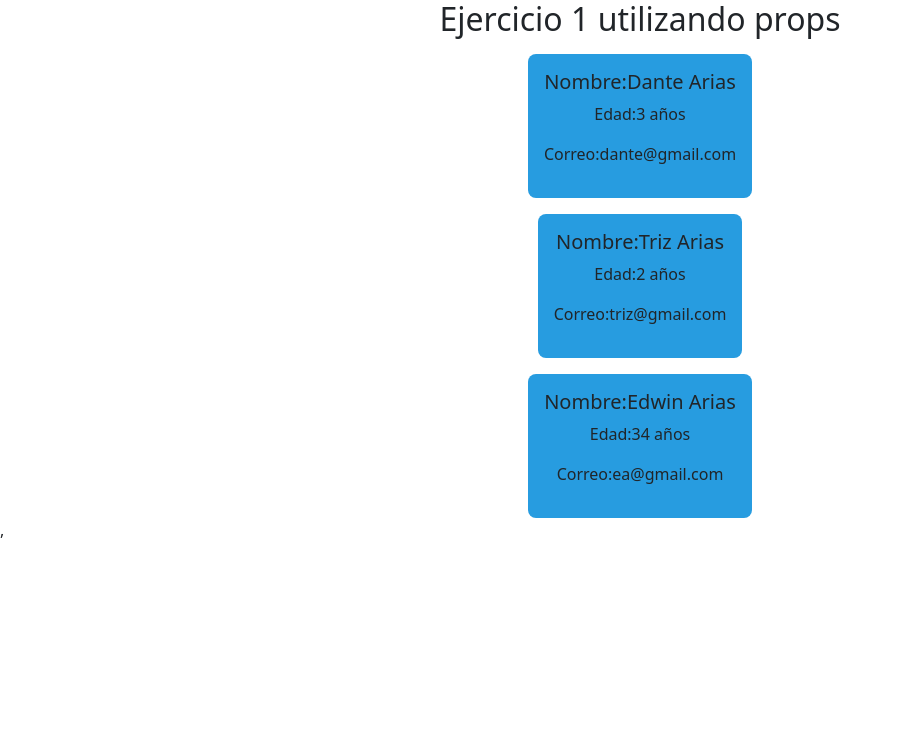
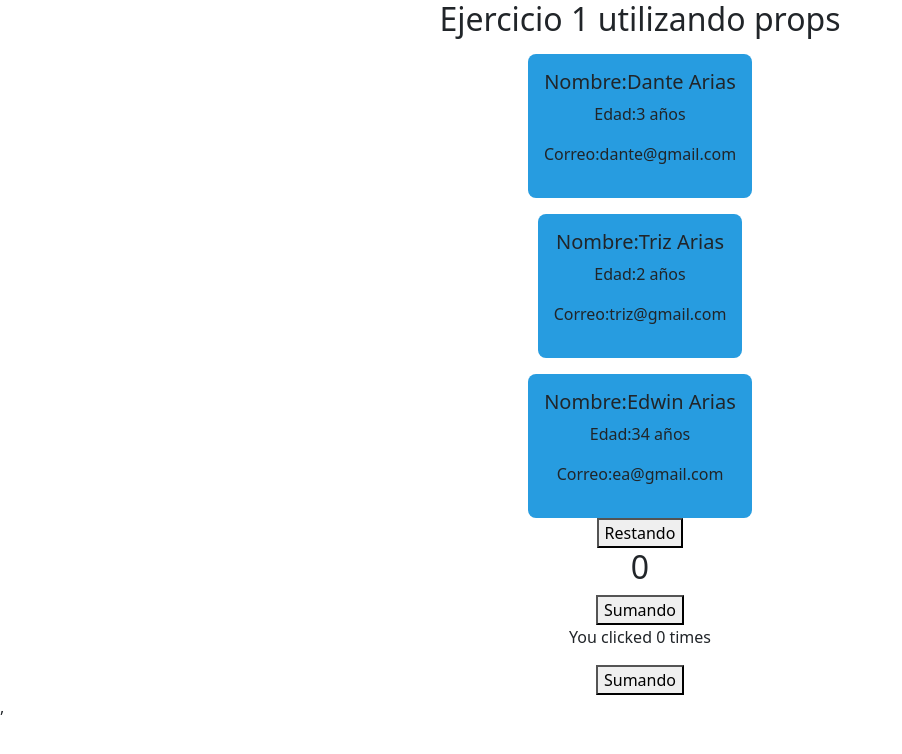
Before and after one commit to EliRoCas/react-test, a React (Create React App) app: page / in a window 1280 px wide. Shown: the top 754 px of the page, without its empty margins (0-902 px from the left). Built offline with nearby package versions, Linux system fonts and the light colour scheme.

Commit message:
useState and useEffect explanation

```diff
--- a/src/App.js
+++ b/src/App.js
@@ -6,6 +6,8 @@ import './App.css';
 // import Profile from './Profile';
 // import Wellcome from './Components/Wellcome';
 import Person from './Components/Person';
+import Counter from './Components/Counter';
+import Effect from './Components/useEffect';
 
 function App() {
 
@@ -50,7 +52,8 @@ function App() {
       <Person nombre="Edwin Arias" edad="34 años" correo="ea@gmail.com" />
 
 
-
+      <Counter />
+      <Effect />
 
     </div>
   );
--- /dev/null
+++ b/src/Components/Counter.js
@@ -0,0 +1,45 @@
+// Hooks
+// El useState permite agregar estado a los componentes de función de React, utilizando 2 valores:
+// un estado actual (variable de estado) y una función que lo actualiza.
+// La variable de estado puede llevar cualquier nombre, la función debe iniciar con "set" + el nombre que se quiera
+// ejemplo: const [count, setCount] = useState() // const [fruit, setFruit] = useState()
+// Cuando un estado cambia, React vuelve a renderizar el componente para reflejar los cambios
+
+// Los hooks utilizan algo llamado "DESESTRUCTURACIÓN DE MATRICES [fruit, setFruit]"
+// Esto significa que se están creando dos nuevas variables fruit y setFruit (para el ejemplo), donde
+// fruit se establece en el primer valor devuelto por el useState y 'setFruit' es el segundo.
+import React, { useState } from "react";
+
+
+// Se define una función componente
+const Counter = () => {
+    //Dentro de esta, se declara una variable de estado (number) y una función (setNumber) para actualizar ese estado
+    // el hook 'useState' inicializa la variable de estado en 0
+    const [number, setNumber] = useState(0);
+
+
+    // Se define una función 'sum' que se ejecuta cuando se da clic en le botón de "sumando" e incrementa el valor
+    // de 'number' en 1 para cada iteración (cada que se cliquee el botón)
+    const sum = () => {
+        setNumber(number + 1);
+        console.log(number)
+    }
+
+    // Se define una función 'subtract' que se ejecuta cuando se da clic en el botón "restando" y decrementa el valor
+    const subtract = () => {
+        setNumber(number - 1);
+        console.log(number)
+    }
+
+    return (
+        <div>
+
+            <button onClick={subtract}> Restando</button>
+            <h2>{number}</h2> {/* Se muestra en pantalla el valor actual de 'number' en cada iteración */}
+            <button onClick={sum}> Sumando</button>
+        </div>
+    )
+
+}
+
+export default Counter;
--- /dev/null
+++ b/src/Components/UseEffect.js
@@ -0,0 +1,31 @@
+// Hook
+// Este hook va a tener tres estados: montaje, actualización y desmontaje
+import React, { useState, useEffect } from "react";
+
+function Effect() {
+    const [count, setCount] = useState(0);
+    console.log(count);
+
+    // Este hook es similar al "componentDiDMount" y al "componentDidUpdate" que se usaba con las clases
+    useEffect(() => {
+        //Actualizar el título del documento utilizando la API del navegador
+        document.title = `Clicked ${count} times`
+    });
+
+    return (
+
+        <div>
+            <p>You clicked {count} times</p>
+            <button onClick={() => setCount(count + 1)}>
+                Sumando
+            </button>
+        </div>
+
+    )
+
+}
+
+
+
+
+export default Effect;
```
